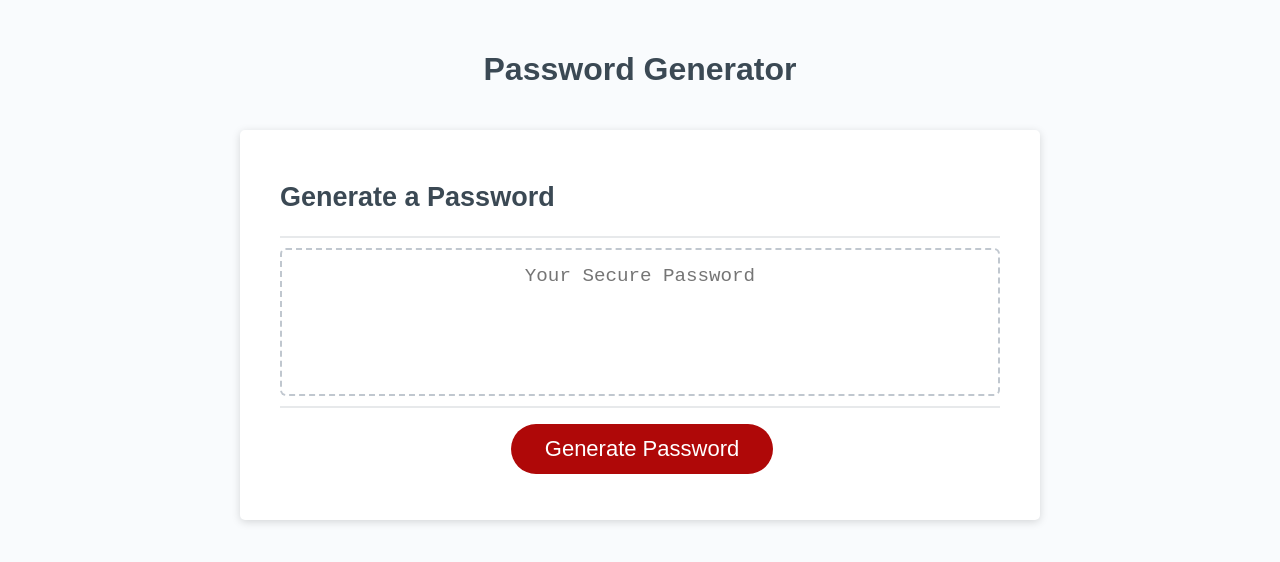
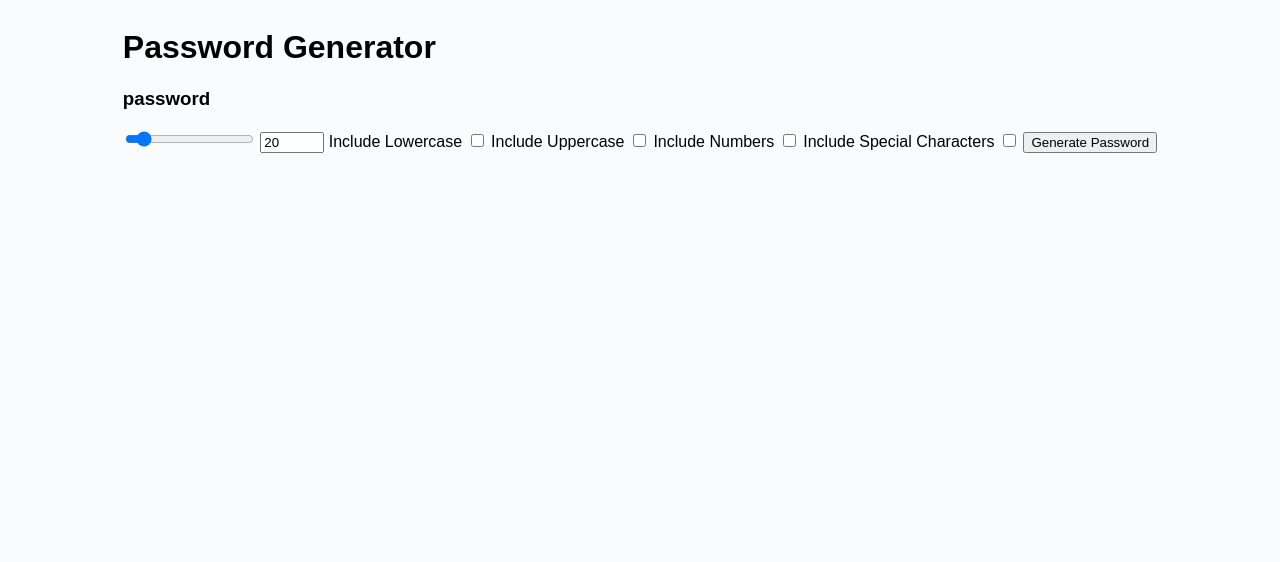
Before and after one commit to JS19191898/password-generator, a plain HTML site: page index.html in a window 1280 px wide. Drawn offline with Linux system fonts and the light colour scheme; files that its build step writes are made by us from their sources.

Commit message:
added html, begun adding css

```diff
--- a/Assets/style.css
+++ b/Assets/style.css
@@ -1,137 +1,8 @@
-*,
-*::before,
-*::after {
-  box-sizing: border-box;
-}
-
-html,
-body,
-.wrapper {
-  height: 100%;
-  margin: 0;
-  padding: 0;
-}
-
 body {
   font-family: sans-serif;
   background-color: #f9fbfd;
+  color: black;
+  display: flex;
+  justify-content: center;
+  align-items: center;
 }
-
-.wrapper {
-  padding-top: 30px;
-  padding-left: 20px;
-  padding-right: 20px;
-}
-
-header {
-  text-align: center;
-  padding: 20px;
-  padding-top: 0px;
-  color: hsl(206, 17%, 28%);
-}
-
-.card {
-  background-color: hsl(0, 0%, 100%);
-  border-radius: 5px;
-  border-width: 1px;
-  box-shadow: rgba(0, 0, 0, 0.15) 0px 2px 8px 0px;
-  color: hsl(206, 17%, 28%);
-  font-size: 18px;
-  margin: 0 auto;
-  max-width: 800px;
-  padding: 30px 40px;
-}
-
-.card-header::after {
-  content: " ";
-  display: block;
-  width: 100%;
-  background: #e7e9eb;
-  height: 2px;
-}
-
-.card-body {
-  min-height: 100px;
-}
-
-.card-footer {
-  text-align: center;
-}
-
-.card-footer::before {
-  content: " ";
-  display: block;
-  width: 100%;
-  background: #e7e9eb;
-  height: 2px;
-}
-
-.card-footer::after {
-  content: " ";
-  display: block;
-  clear: both;
-}
-
-.btn {
-  border: none;
-  background-color: hsl(360, 91%, 36%);
-  border-radius: 25px;
-  box-shadow: rgba(0, 0, 0, 0.1) 0px 1px 6px 0px rgba(0, 0, 0, 0.2) 0px 1px 1px
-    0px;
-  color: hsl(0, 0%, 100%);
-  display: inline-block;
-  font-size: 22px;
-  line-height: 22px;
-  margin: 16px 16px 16px 20px;
-  padding: 14px 34px;
-  text-align: center;
-  cursor: pointer;
-}
-
-button[disabled] {
-  cursor: default;
-  background: #c0c7cf;
-}
-
-.float-right {
-  float: right;
-}
-
-#password {
-  -webkit-appearance: none;
-  -moz-appearance: none;
-  appearance: none;
-  border: none;
-  display: block;
-  width: 100%;
-  padding-top: 15px;
-  padding-left: 15px;
-  padding-right: 15px;
-  padding-bottom: 85px;
-  font-size: 1.2rem;
-  text-align: center;
-  margin-top: 10px;
-  margin-bottom: 10px;
-  border: 2px dashed #c0c7cf;
-  border-radius: 6px;
-  resize: none;
-  overflow: hidden;
-}
-
-@media (max-width: 690px) {
-  .btn {
-    font-size: 1rem;
-    margin: 16px 0px 0px 0px;
-    padding: 10px 15px;
-  }
-
-  #password {
-    font-size: 1rem;
-  }
-}
-
-@media (max-width: 500px) {
-  .btn {
-    font-size: 0.8rem;
-  }
-}
--- a/index.html
+++ b/index.html
@@ -1,34 +1,36 @@
 <!DOCTYPE html>
 <html lang="en">
-  <head>
-    <meta charset="UTF-8" />
-    <meta name="viewport" content="width=device-width, initial-scale=1.0" />
-    <meta http-equiv="X-UA-Compatible" content="ie=edge" />
+<head>
+    <meta charset="UTF-8">
+    <meta http-equiv="X-UA-Compatible" content="IE=edge">
+    <meta name="viewport" content="width=device-width, initial-scale=1.0">
+    <link rel="stylesheet" href="style.css">
+    <script src="script.js" defer></script>
     <title>Password Generator</title>
-    <link rel="stylesheet" href="style.css" />
-  </head>
-  <body>
-    <div class="wrapper">
-      <header>
+</head>
+<body>
+    <div class="container">
         <h1>Password Generator</h1>
-      </header>
-      <div class="card">
-        <div class="card-header">
-          <h2>Generate a Password</h2>
-        </div>
-        <div class="card-body">
-          <textarea
-            readonly
-            id="password"
-            placeholder="Your Secure Password"
-            aria-label="Generated Password"
-          ></textarea>
-        </div>
-        <div class="card-footer">
-          <button id="generate" class="btn">Generate Password</button>
-        </div>
-      </div>
+        <h3>password</h3>
+        <form>
+            <label for="Number of Characters"></label>
+            <input type="range" min="8" max="128" value="20" id="characterAmountRange">
+            <input type="number" min="8" max="128" value="20" id="characterAmountNumber">
+
+            <label for="includeLowercase">Include Lowercase</label>
+            <input type="checkbox" id="includeLowercase">
+
+            <label for="includeUppercase">Include Uppercase</label>
+            <input type="checkbox" id="includeUppercase">
+
+            <label for="includeNumbers">Include Numbers</label>
+            <input type="checkbox" id="includeNumbers">
+
+            <label for="includeSpecialCharacters">Include Special Characters</label>
+            <input type="checkbox" id="includeSpecialCharacters">
+
+            <button type="submit">Generate Password</button>
+        </form>
     </div>
-    <script src="script.js"></script>
-  </body>
+</body>
 </html>
```
Also changed, not shown: Assets/script.js (deleted, +0 -14 lines).
